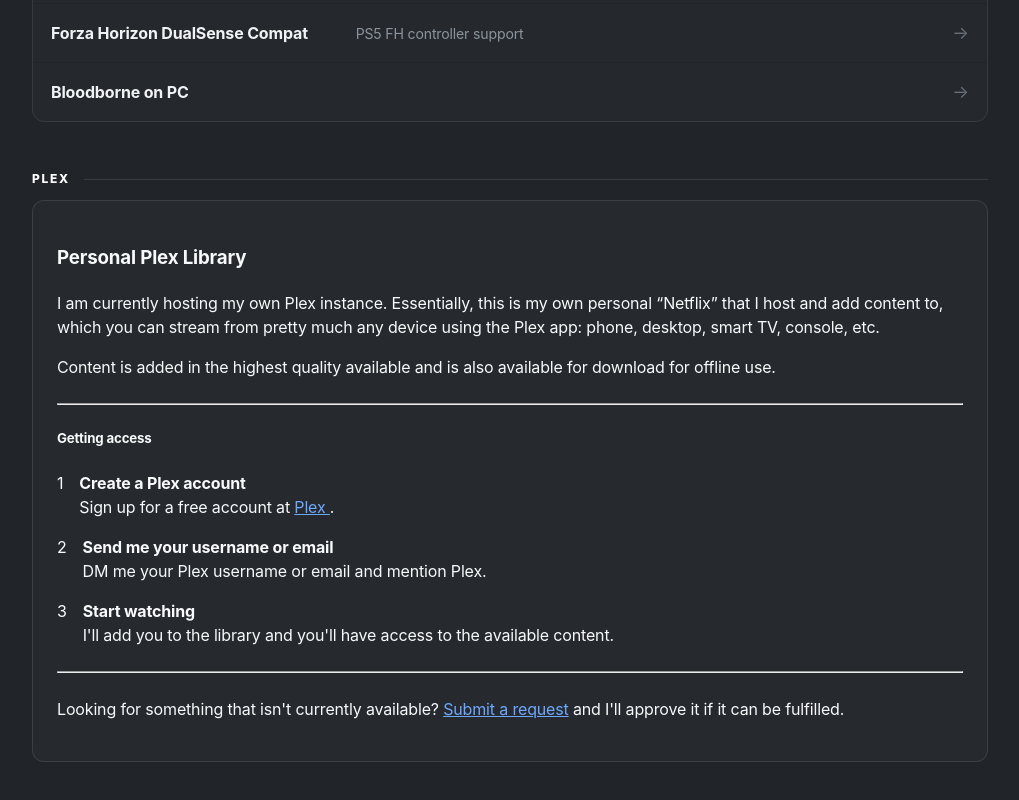
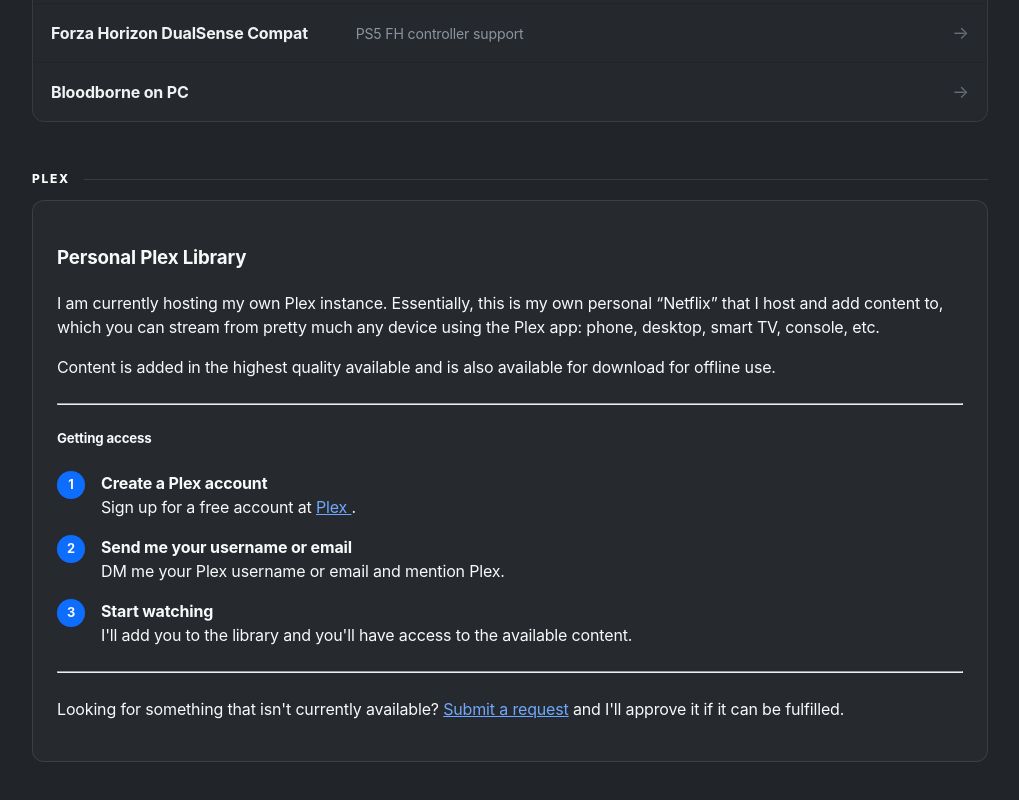
Before and after one commit to thomasgraham18/thomasgraham18.github.io, a website: page index.html in a window 1280 px wide. Shown: the part 2642-3442 px from the top of the page, without its empty margins (130-1149 px from the left). Drawn offline with nearby package versions, Linux system fonts and the light colour scheme.

Commit message:
update plex card

```diff
--- a/index.html
+++ b/index.html
@@ -241,6 +241,17 @@
       margin-bottom: 1rem;
     }
 
+    .step-number {
+      min-width: 28px;
+      height: 28px;
+      display: flex;
+      align-items: center;
+      justify-content: center;
+      border-radius: 50%;
+      background: #0d6efd;
+      font-size: 0.8rem;
+      font-weight: 700;
+    }
     @media (max-width: 767.98px) {
       .hero {
         min-height: 470px;
```
